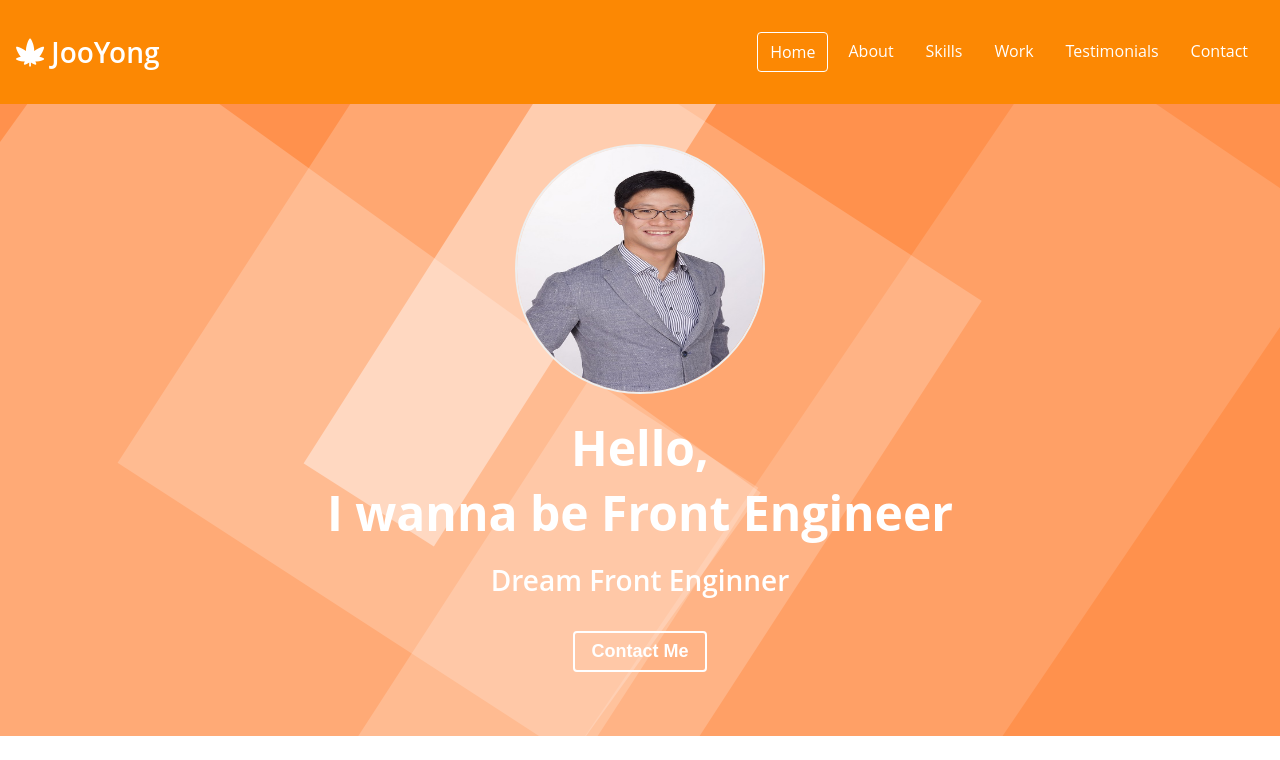
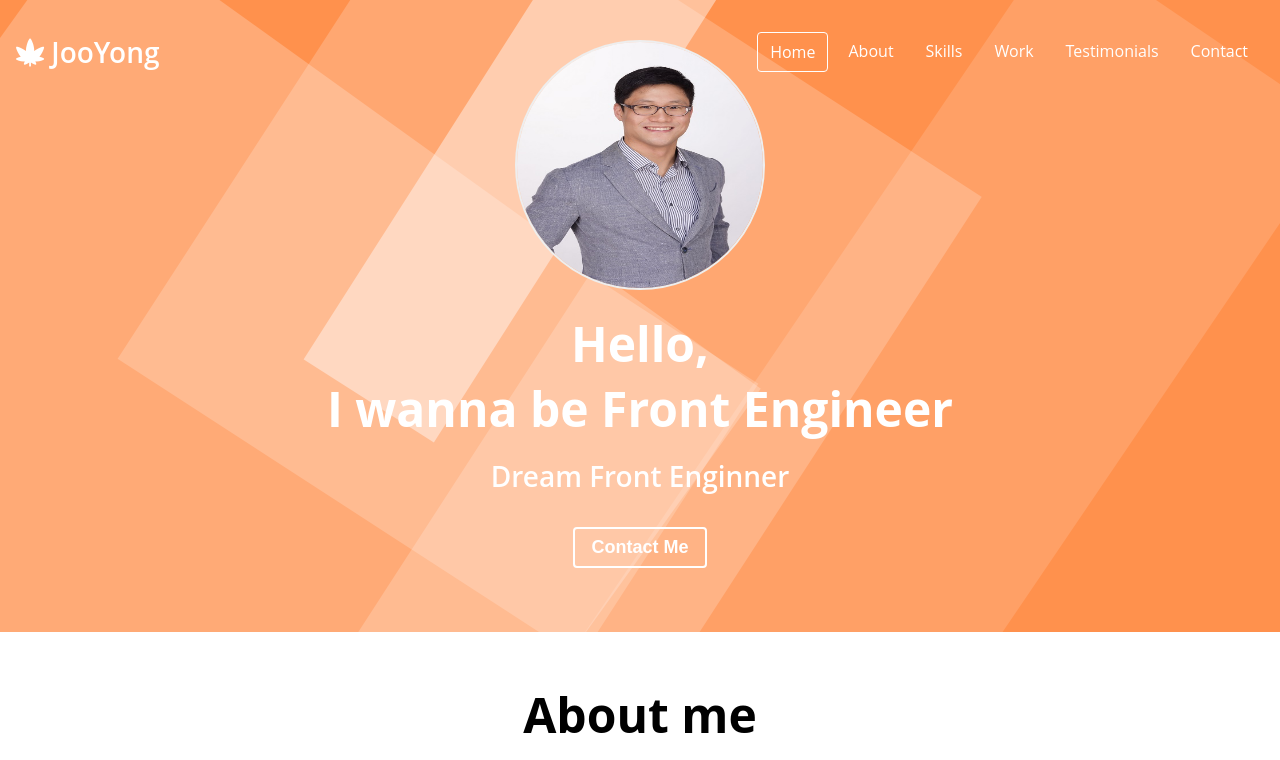
Before and after one commit to dani1019/portfolio, a plain HTML site: page index.html in a window 1280 px wide. Shown: the top 760 px of the page. Drawn offline with Linux system fonts and the light colour scheme.

Commit message:
Html navbar

```diff
--- a/index.html
+++ b/index.html
@@ -3,6 +3,7 @@
 <head>
     <link rel="stylesheet" href="style.css"/>
     <link rel="stylesheet" href="https://use.fontawesome.com/releases/v5.6.3/css/all.css">
+    <script defer src="main.js"></script>
 </head>
 <body>
     <!-- Navbar -->
--- /dev/null
+++ b/main.js
@@ -0,0 +1,11 @@
+'use strict';
+
+const navbar= document.querySelector('#navbar');
+const navbarHeight = navbar.getBoundingClientRect().height;
+document.addEventListener('scroll', ()=>{
+    if(window.scrollY > navbarHeight){
+        navbar.classList.add('navbar--dark');
+    }else{
+        navbar.classList.remove('navbar--dark');
+    }
+});
--- a/style.css
+++ b/style.css
@@ -78,13 +78,20 @@ h2 {
 
 /* Navbar */
 #navbar {
+  position: fixed;
   display: flex;
+  width: 100%;
   justify-content: space-between;
-  background-color: var(--color-dark-orange);
+  background-color: transparent;
   align-items: center;
   padding: 16px;
   color: var(--color-white);
 }
+#navbar.navbar--dark {
+  background-color: var(--color-dark-orange);
+  padding: 8px;
+}
+
 .navbar__menu {
   display: flex;
 }
```
